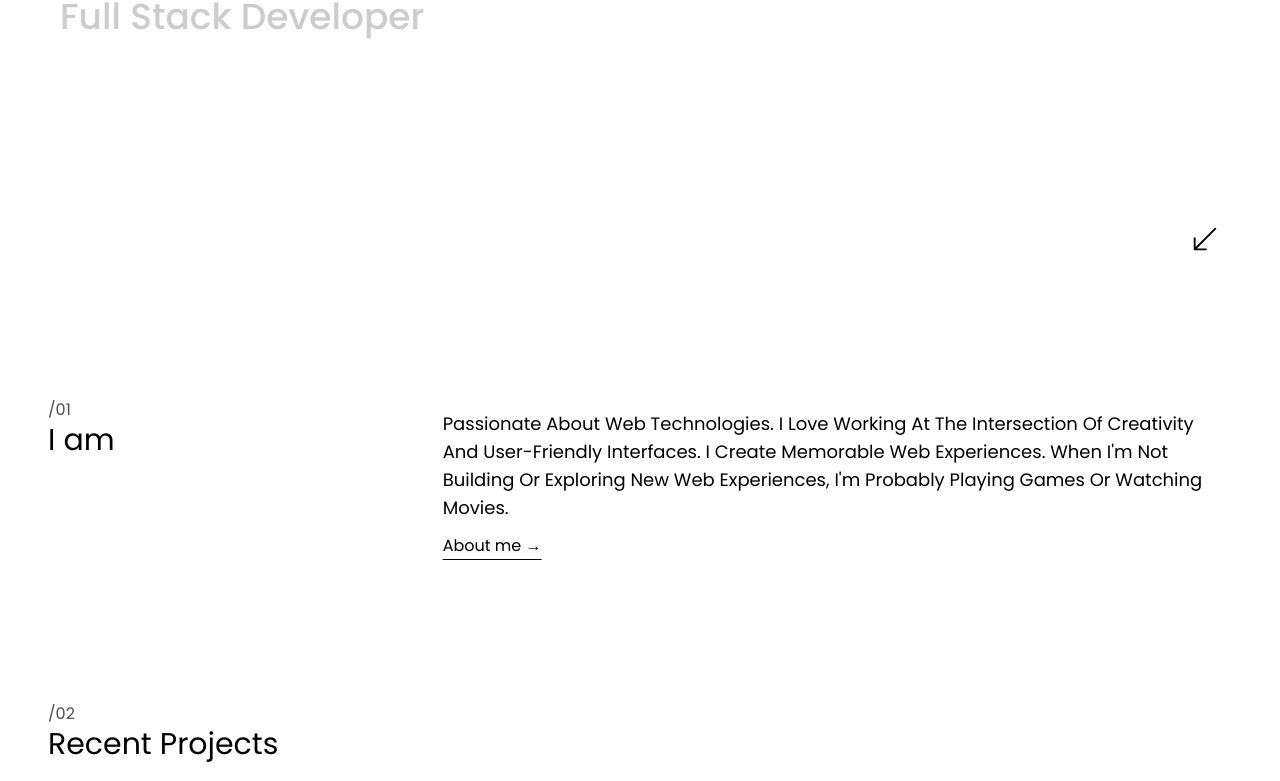
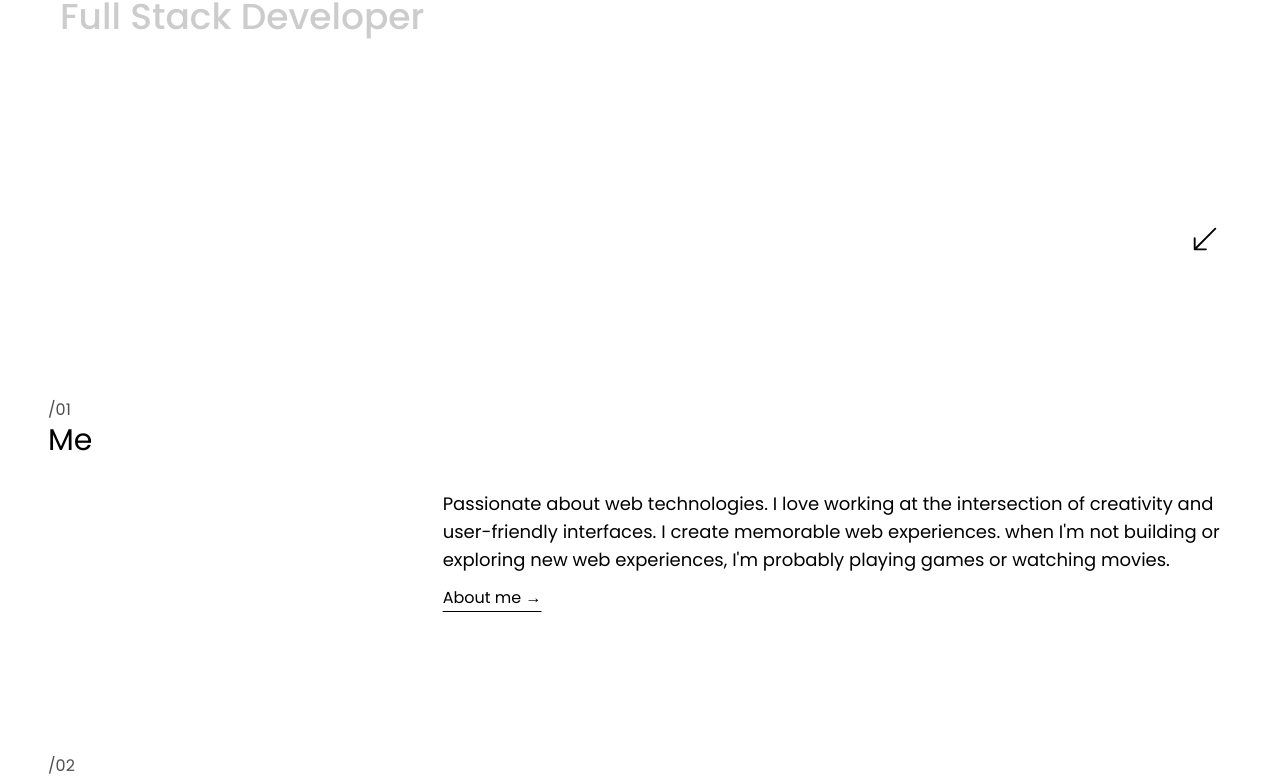
Before and after one commit to yash-jivani/Portfolio-2.0, a React (Create React App) app: page / in a window 1280 px wide. Shown: the part 449-1230 px from the top of the page. Built offline with nearby package versions, Linux system fonts and the light colour scheme.

Commit message:
Smooth scrolling

```diff
--- a/src/App.css
+++ b/src/App.css
@@ -12,6 +12,10 @@
     font-family: "Poppins", sans-serif;
 }
 
+*::selection {
+    background-color: #ccc;
+}
+
 :root {
     --bg-clr-1: #fff;
     --text-clr-1: #222;
@@ -20,6 +24,11 @@
 }
 
 html {
+    position: relative;
+    scroll-behavior: smooth;
+}
+
+body {
     position: relative;
 }
 
@@ -72,8 +81,6 @@ html {
     font-family: "Dancing Script", serif;
 }
 
-
-
 /* tailwindcss */
 @tailwind base;
 @tailwind components;
--- a/src/components/Intro.jsx
+++ b/src/components/Intro.jsx
@@ -27,10 +27,10 @@ const Intro = () => {
                 <div className='w-full lg:flex lg:justify-between'>
                     <div>
                         <h1 className='text-clr-2'>/01</h1>
-                        <h2 className='text-2xl lg:text-3xl'>I am</h2>
+                        <h2 className='text-2xl lg:text-3xl'>Me</h2>
                     </div>
-                    <div className='lg:w-2/3'>
-                        <p className='capitalize text-base my-3 xl:text-lg'>
+                    <div className='lg:w-2/3 lg:mt-20'>
+                        <p className='text-base my-3 xl:text-lg'>
                             Passionate about web technologies. I love working at
                             the intersection of creativity and user-friendly
                             interfaces. I create memorable web experiences. when
--- a/src/components/Project.jsx
+++ b/src/components/Project.jsx
@@ -13,7 +13,7 @@ const Project = ({ project }) => {
                         <p className="text-sm "><span className="font-medium text-[#4f4f4f]">Techstack:</span> {techstack.join(", ")}</p>
                     </div>
                     <div className='w-max flex items-center gap-1 border-black border-b-2 hover:border-b-[#fff] hover:text-[#606060]'>
-                        <a href={github} className=''>
+                        <a href={github} target="_blank">
                             Link
                         </a>
                         <GoLink className='inline' />
--- a/src/components/Projects.jsx
+++ b/src/components/Projects.jsx
@@ -8,7 +8,7 @@ const Projects = () => {
         document.documentElement.scrollTop = 0;
     }, []);
     return (
-        <div className='my-20 '>
+        <div className='my-20 md:px-6 lg:px-10'>
             <h1 className='text-clr-1 text-3xl my-11 uppercase xl:text-4xl'>
                 • All Projects
             </h1>
```
